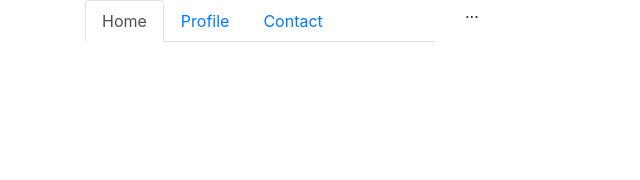
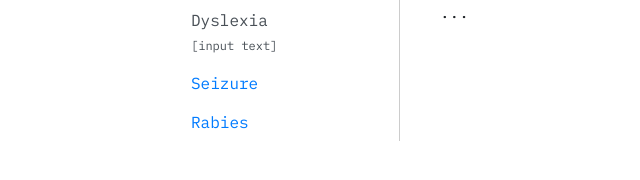
Before and after one commit to rijinmk/rmk-bad-ui, a website: page public/index.html in a window 1280 px wide. Shown: the whole page, without its empty margins (0-640 px from the left). Drawn offline with nearby package versions, Linux system fonts and the light colour scheme.

Commit message:
Basic Layout

```diff
--- /dev/null
+++ b/public/css/home.css
@@ -0,0 +1,24 @@
+body{
+    font-family: 'IBM Plex Mono', monospace;
+}
+
+.nav{
+    flex-direction: column;
+    border:none !important;
+}
+
+.nav *{
+    border:none !important;
+}
+
+.nav .type{
+    font-size:12px;
+}
+
+.row > .menu__outer {
+    border-right:1px solid #ccc;
+}
+
+.row > .fuckyou__outer{
+    padding-left:40px;
+}
--- a/public/index.html
+++ b/public/index.html
@@ -8,33 +8,38 @@
         <link rel="stylesheet" href="https://stackpath.bootstrapcdn.com/bootstrap/4.4.1/css/bootstrap.min.css"
             integrity="sha384-Vkoo8x4CGsO3+Hhxv8T/Q5PaXtkKtu6ug5TOeNV6gBiFeWPGFN9MuhOf23Q9Ifjh" crossorigin="anonymous">
 
+        <link
+            href="https://fonts.googleapis.com/css2?family=IBM+Plex+Mono:ital,wght@0,100;0,200;0,300;0,400;1,100;1,200;1,300;1,400&family=Oswald:wght@200;300;400;500&display=swap"
+            rel="stylesheet">
+
+        <link rel="stylesheet" href="/css/home.css">
+
     </head>
     <body>
 
-    <div class="container">
+        <div class="container col-md-9 col-sm-12">
             <div class="row">
 
-            <div class="col-4">
+                <div class="menu__outer col-lg-3 col-md-4">
                     <ul class="nav nav-tabs" id="myTab" role="tablist">
                         <li class="nav-item">
                             <a class="nav-link active" id="home-tab" data-toggle="tab" href="#home" role="tab" aria-controls="home"
-                            aria-selected="true">Home</a>
+                                aria-selected="true">Dyslexia <br> <span class="type">[input text]</span></a>
                         </li>
                         <li class="nav-item">
                             <a class="nav-link" id="profile-tab" data-toggle="tab" href="#profile" role="tab" aria-controls="profile"
-                            aria-selected="false">Profile</a>
+                                aria-selected="false">Seizure</a>
                         </li>
                         <li class="nav-item">
                             <a class="nav-link" id="contact-tab" data-toggle="tab" href="#contact" role="tab" aria-controls="contact"
-                            aria-selected="false">Contact</a>
+                                aria-selected="false">Rabies</a>
                         </li>
                     </ul>
                 </div>
 
-            <div class="col-8">
+                <div class="fuckyou__outer col-lg-9 col-md-8">
                     <div class="tab-content" id="myTabContent">
-                    <div class="tab-pane fade show active" id="home" role="tabpanel" aria-labelledby="home-tab">...
-                    </div>
+                        <div class="tab-pane fade show active" id="home" role="tabpanel" aria-labelledby="home-tab">...</div>
                         <div class="tab-pane fade" id="profile" role="tabpanel" aria-labelledby="profile-tab">...</div>
                         <div class="tab-pane fade" id="contact" role="tabpanel" aria-labelledby="contact-tab">...</div>
                     </div>
```
Lines whose indentation alone changed are shown as unchanged.
